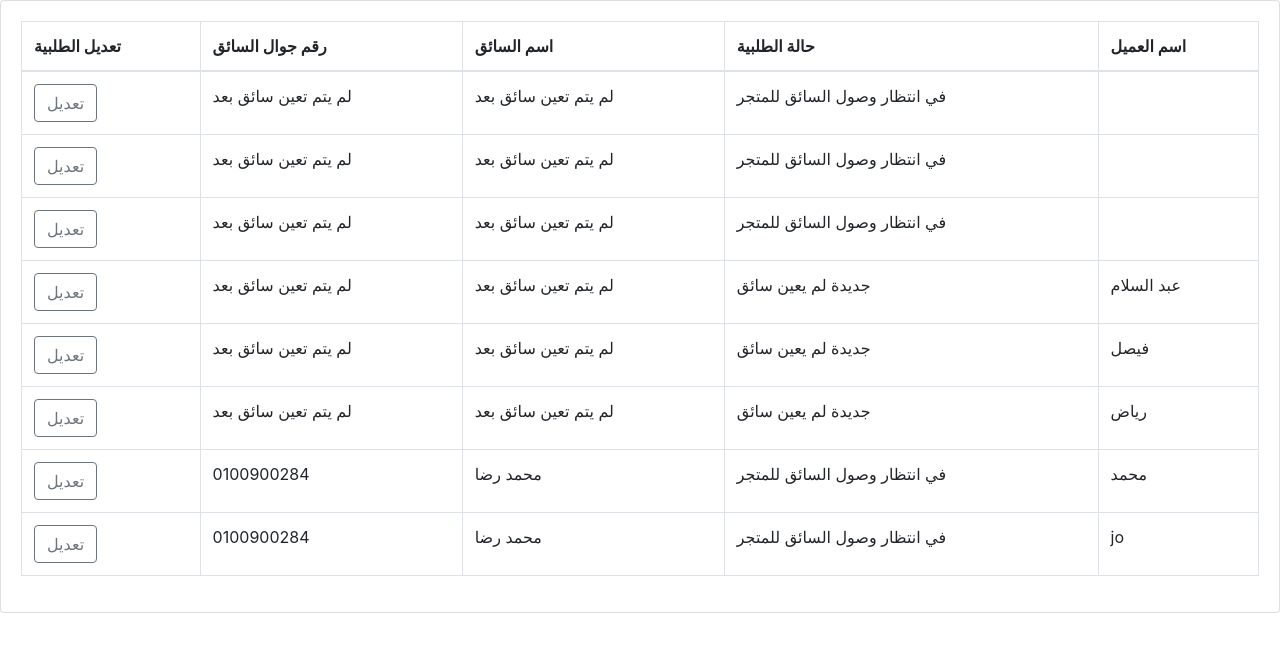
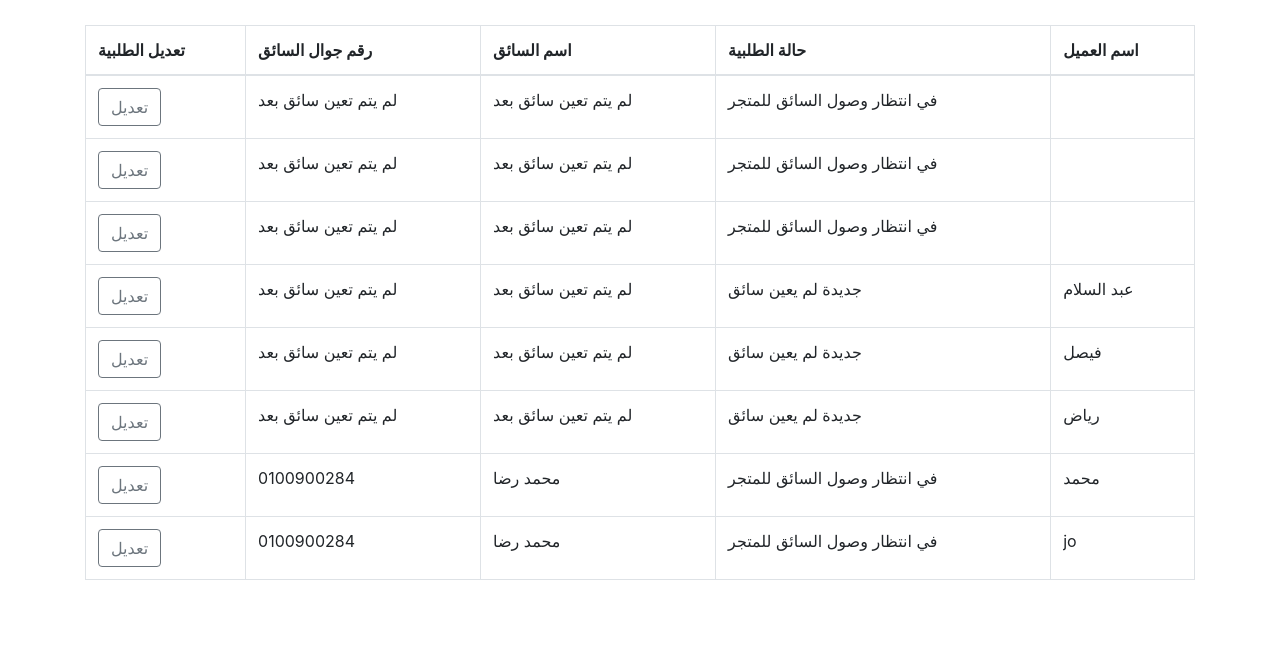
Before and after one commit to Muhammadreda264/hidelivery, a Django app: template delivery/templates/my_orders.html in a window 1280 px wide. Shown: the part 56-708 px from the top of the page. Run offline with Django 3.2, Linux system fonts and the light colour scheme; the template is opened without the code that fills it: values that come from a table or form of the project are taken from there, others are empty; data comes from the database, SQL or seed files in the repository; some libraries are stand-ins or nearby versions.

Commit message:
Update my_orders.html

```diff
--- a/delivery/templates/my_orders.html
+++ b/delivery/templates/my_orders.html
@@ -1,16 +1,17 @@
 {% extends "base.html" %}
+
 
 {% block content %}
 {% include "navbar.html" %}
 
 
-<div class="card">
+<div class="container" style="margin-top: 25px;">
 
-  <!-- Card body -->
-  <div class="card-body">
+
       {% if order_list %}
+  <div class="table-responsive">
 
-      <table class="table table-bordered">
+      <table class="table table-bordered ">
   <thead>
     <tr>
       <th scope="col">اسم العميل</th>
@@ -48,14 +49,19 @@
 </table>
       {% else %}
       <p>ﻷ يوجد طلبيات نشطة في الوقت الحالي . </p>
+      <p></p>
 
-                     <p><a  href="{% url 'neworder' %}">.يمكنك عمل طلبية جديدة</a></p>
 
-                               <p><a  href="{% url 'completedorders' %}">أو مراجعة سجل الطلبيات المكتملة.</a></p>
+      <p><a  href="{% url 'neworder' %}">.يمكنك عمل طلبية جديدة</a></p>
+      <p></p>
+
+      <p><a  href="{% url 'completedorders' %}">أو مراجعة سجل الطلبيات المكتملة.</a></p>
       {% endif %}
 
+
+    </div>
         </div>
-  <!-- Card body -->
 
-</div>
+
+
 {% endblock %}
```
